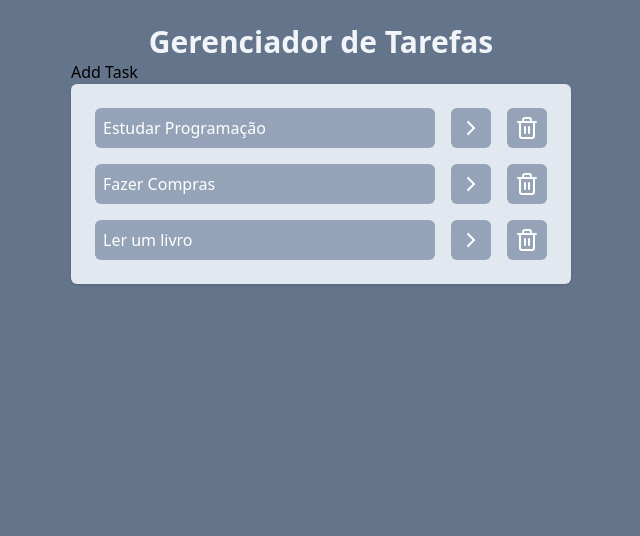
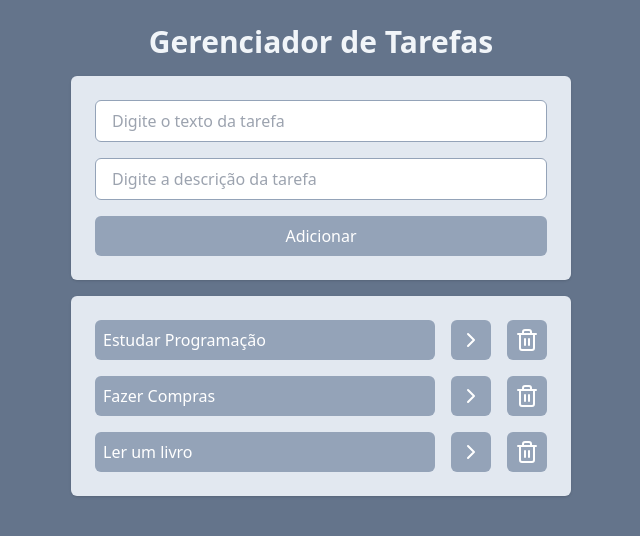
Before and after one commit to rafaluz/task-app-react, a React (Vite) app: page / in a window 1280 px wide. Shown: the top 536 px of the page, without its empty margins (319-959 px from the left). Built offline with nearby package versions, Linux system fonts and the light colour scheme.

Commit message:
estilização do componente addTask

```diff
--- a/src/App.jsx
+++ b/src/App.jsx
@@ -45,7 +45,7 @@
 
   return (
     <div className="w-screen h-screen bg-slate-500 flex justify-center p-6">
-      <div className="w-[500px]">
+      <div className="w-[500px] space-y-4">
         <h1 className="text-3xl text-slate-100 font-bold text-center">
           Gerenciador de Tarefas
         </h1>
--- a/src/components/AddTask.jsx
+++ b/src/components/AddTask.jsx
@@ -1,5 +1,11 @@
 function AddTask() {
-    return <h1>Add Task</h1>
+    return (
+        <div className="space-y-4 p-6 bg-slate-200 rounded-md shadow flex flex-col">
+            <input type="text" placeholder="Digite o texto da tarefa" className="border border-slate-400 outline-slate-500 px-4 py-2 rounded-md" />
+            <input type="text" placeholder="Digite a descrição da tarefa" className="border border-slate-400 outline-slate-500 px-4 py-2 rounded-md" />
+            <button className="bg-slate-400 text-white p-2 rounded-md">Adicionar</button>
+        </div>
+    )
 }
 
 export default AddTask;
```
